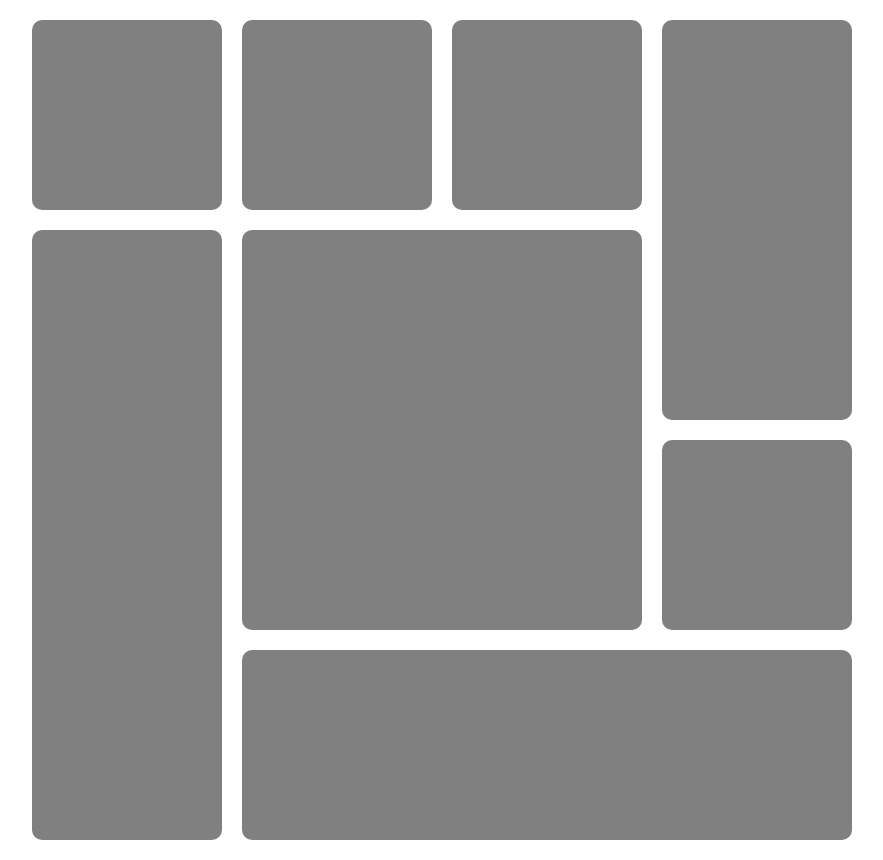
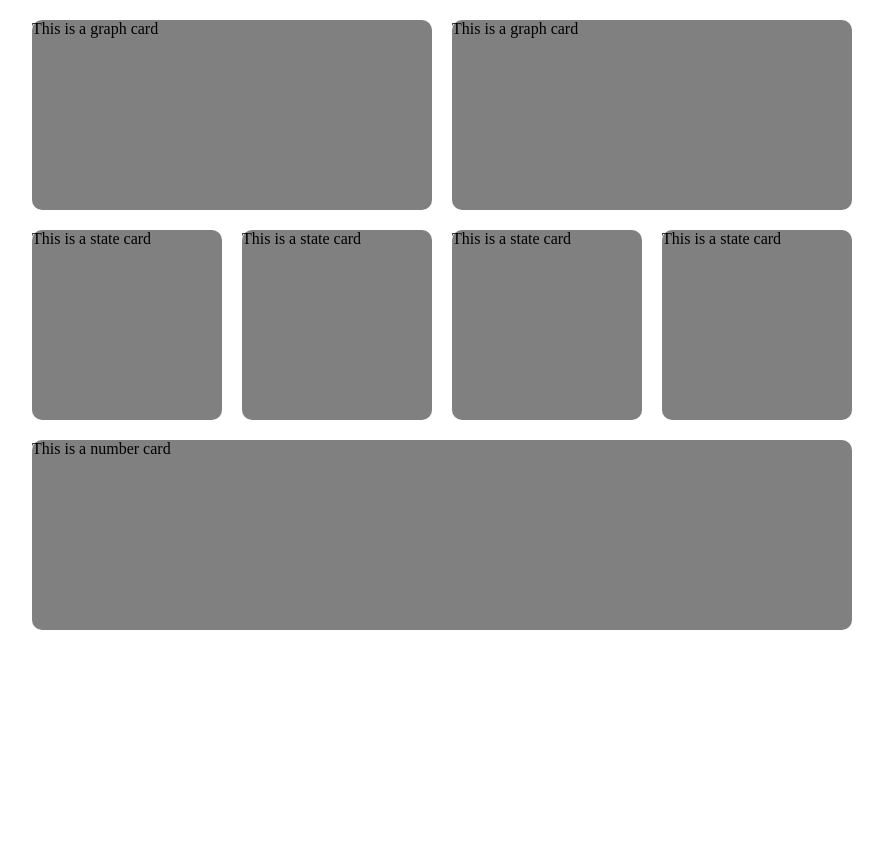
Before and after one commit to Et-17/Microbit-Pet-Data-Panel, a Vue app: page / in a window 1280 px wide. Shown: the whole page, without its empty margins (198-1081 px from the left). After the commit the page ends 800 px from the top, so only its background shows below. Built offline with nearby package versions, Linux system fonts and the light colour scheme.

Commit message:
Add different card types

```diff
--- a/src/App.vue
+++ b/src/App.vue
@@ -1,18 +1,28 @@
 <script setup lang="ts">
-import Card from './Card.vue';
+import Card from './CardTypes/CardBase.vue';
+import GraphCard from './CardTypes/GraphCard.vue';
+import NumberCard from './CardTypes/NumberCard.vue';
+import StateCard from './CardTypes/StateCard.vue';
 import BentoBox from './BentoBox.vue';
 </script>
 
 <template>
-  <BentoBox :rows="4" :columns="4">
-    <Card :cs="1" :rs="1" />
+  <BentoBox :rows="3" :columns="4">
+    <!-- <Card :cs="1" :rs="1" />
     <Card :cs="2" :rs="1" />
     <Card :cs="3" :rs="1" />
     <Card :cs="4" :rs="1" :re="2" />
     <Card :cs="1" :rs="2" :re="4" />
     <Card :cs="2" :rs="2" :ce="3" :re="3" />
     <Card :cs="4" :rs="3" />
-    <Card :cs="2" :rs="4" :ce="4" />
+    <Card :cs="2" :rs="4" :ce="4" />  -->
+    <GraphCard :cs="0" :rs="0" :ce="1" :re="0" />
+    <GraphCard :cs="2" :rs="0" :ce="3" :re="0" />
+    <StateCard :cs="0" :rs="1" />
+    <StateCard :cs="1" :rs="1" />
+    <StateCard :cs="2" :rs="1" />
+    <StateCard :cs="3" :rs="1" />
+    <NumberCard :cs="0" :rs="2" :ce="3" :re="2" />
   </BentoBox>
 </template>
 
--- a/src/BentoBox.vue
+++ b/src/BentoBox.vue
@@ -1,5 +1,5 @@
 <script setup lang="ts">
-import Card from './Card.vue';
+import Card from './CardTypes/CardBase.vue';
 
 const props = defineProps<{
   columns: number
--- a/src/Card.vue
+++ b/src/CardTypes/CardBase.vue
@@ -8,7 +8,7 @@ const props = defineProps<{
 </script>
 
 <template>
-  <div class="bento-card" :style="{gridColumnStart: cs + 1, gridRowStart: rs, gridColumnEnd: `span ${1+(ce ?? cs)-cs}`, gridRowEnd: `span ${1+(re ?? rs)-rs}`}">
+  <div class="bento-card" :style="{gridColumnStart: cs + 2, gridRowStart: rs + 1, gridColumnEnd: `span ${1+(ce ?? cs)-cs}`, gridRowEnd: `span ${1+(re ?? rs)-rs}`}">
     <slot></slot>
   </div>
 </template>
--- /dev/null
+++ b/src/CardTypes/GraphCard.vue
@@ -0,0 +1,16 @@
+<script setup lang="ts">
+import CardBase from './CardBase.vue';
+
+const props = defineProps<{
+    cs: number
+    rs: number
+    ce?: number
+    re?: number
+}>();
+</script>
+
+<template>
+  <CardBase :cs="cs" :rs="rs" :ce="ce" :re="re">
+    This is a graph card
+  </CardBase>
+</template>
--- /dev/null
+++ b/src/CardTypes/NumberCard.vue
@@ -0,0 +1,16 @@
+<script setup lang="ts">
+import CardBase from './CardBase.vue';
+
+const props = defineProps<{
+    cs: number
+    rs: number
+    ce?: number
+    re?: number
+}>();
+</script>
+
+<template>
+  <CardBase :cs="cs" :rs="rs" :ce="ce" :re="re">
+    This is a number card
+  </CardBase>
+</template>
--- /dev/null
+++ b/src/CardTypes/StateCard.vue
@@ -0,0 +1,16 @@
+<script setup lang="ts">
+import CardBase from './CardBase.vue';
+
+const props = defineProps<{
+    cs: number
+    rs: number
+    ce?: number
+    re?: number
+}>();
+</script>
+
+<template>
+  <CardBase :cs="cs" :rs="rs" :ce="ce" :re="re">
+    This is a state card
+  </CardBase>
+</template>
```
